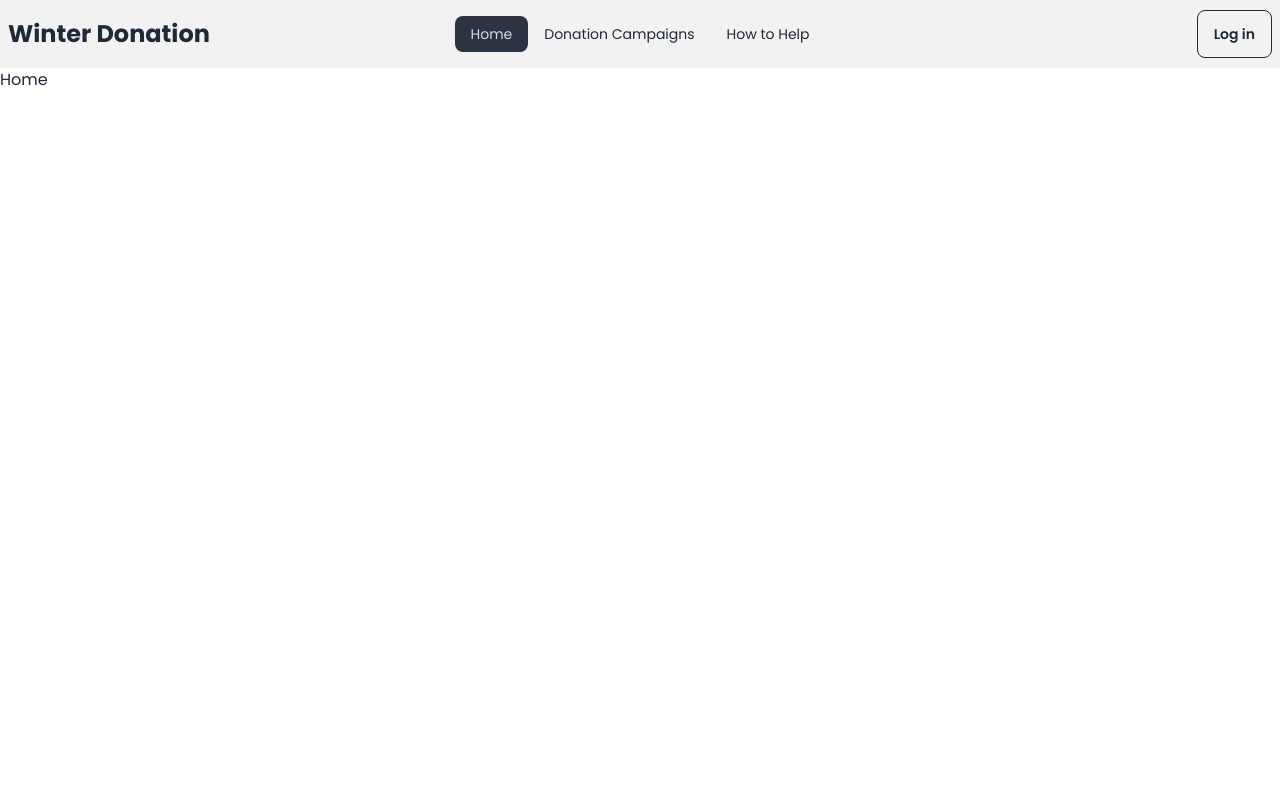
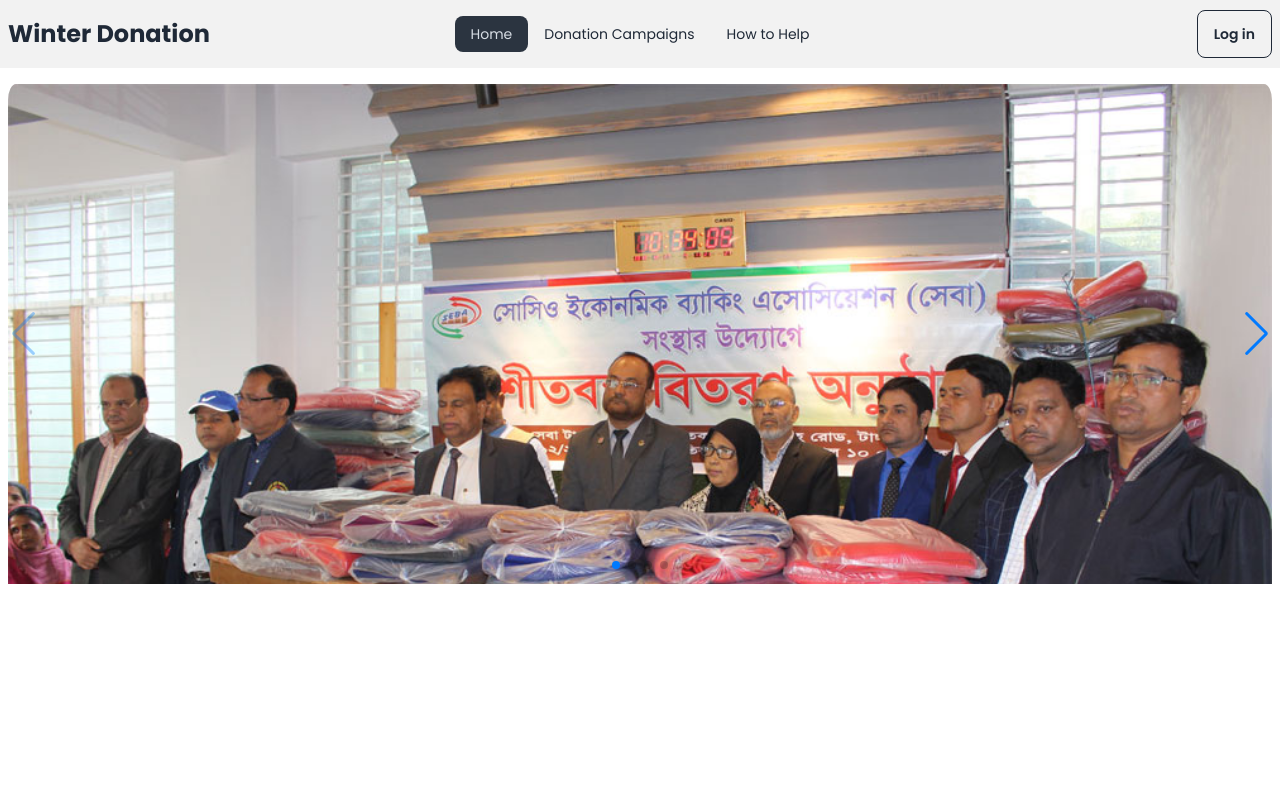
Before and after one commit to sakib-333/ph-b10-a9, a React (Vite) app: page / in a window 1280 px wide. Shown: the top 800 px of the page. Built offline with nearby package versions, Linux system fonts and the light colour scheme; no server answers.

Commit message:
Add home slider.

```diff
--- /dev/null
+++ b/src/components/Slider.jsx
@@ -0,0 +1,52 @@
+import React from "react";
+
+import { Navigation, Pagination, Scrollbar, A11y } from "swiper/modules";
+import { Swiper, SwiperSlide } from "swiper/react";
+import "swiper/css";
+import "swiper/css/navigation";
+import "swiper/css/pagination";
+import "swiper/css/scrollbar";
+
+const Slider = () => {
+  return (
+    <Swiper
+      modules={[Navigation, Pagination, Scrollbar, A11y]}
+      spaceBetween={50}
+      slidesPerView={1}
+      navigation
+      pagination={{ clickable: true }}
+      className="my-4 max-h-[500px]"
+    >
+      <SwiperSlide>
+        <img
+          className="w-full h-full object-cover px-2 rounded-2xl"
+          src="/slide-1.jpg"
+          alt="slide-1"
+        />
+      </SwiperSlide>
+      <SwiperSlide>
+        <img
+          className="w-full px-2 rounded-xl"
+          src="/slide-2.jpg"
+          alt="slide-2"
+        />
+      </SwiperSlide>
+      <SwiperSlide>
+        <img
+          className="w-full px-2 rounded-xl"
+          src="/slide-3.jpg"
+          alt="slide-3"
+        />
+      </SwiperSlide>
+      <SwiperSlide>
+        <img
+          className="w-full px-2 rounded-xl"
+          src="/slide-4.jpg"
+          alt="slide-4"
+        />
+      </SwiperSlide>
+    </Swiper>
+  );
+};
+
+export default Slider;
--- a/src/pages/Home.jsx
+++ b/src/pages/Home.jsx
@@ -1,7 +1,12 @@
 import React from "react";
+import Slider from "../components/Slider";
 
 const Home = () => {
-  return <h1>Home</h1>;
+  return (
+    <div>
+      <Slider />
+    </div>
+  );
 };
 
 export default Home;
```
